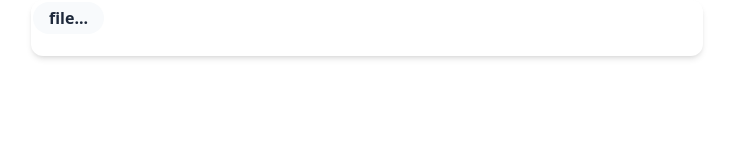
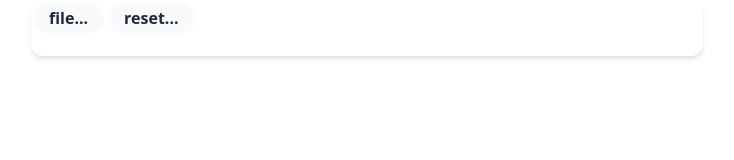
Before and after one commit to johncarmack1984/toh-skill-builder, a Vue app: page / in a window 1280 px wide. Shown: the top 160 px of the page, without its empty margins (273-1007 px from the left). Built offline with nearby package versions, Linux system fonts and the light colour scheme; the HTML template or start-up script is replaced by a standard one.

Commit message:
so much to do. this quick little utility becam a behemoth without my realizing lol

```diff
--- a/src/components/Menu.vue
+++ b/src/components/Menu.vue
@@ -1,10 +1,18 @@
 <script lang="ts">
 import { defineComponent } from "vue";
-import MenuButton from './MenuButton.vue'
+import MenuBarButton from './MenuBarButton.vue'
+
+export interface MenuObjec {
+    [key: string]: any;
+}
+
+export interface MenuBank {
+    [key: string]: MenuObject;
+}
 
 const clickOutside = {
-    mounted: (el: { clickOutsideEvent: { (event: any): void; (this: HTMLElement, ev: MouseEvent): any; }; contains: (arg0: any) => any; }, binding: { value: (arg0: any, arg1: any) => void; }, vnode: any) => {
-        el.clickOutsideEvent = function(event) {
+    mounted: (el: any, binding: any, vnode: any) => {
+        el.clickOutsideEvent = function(event: any) {
             if (!(el === event.target || el.contains(event.target))) {
                 binding.value(event, el);
             }
@@ -21,28 +29,37 @@ export default defineComponent({
     directives: {
         clickOutside,
     },
+    data() {
+        return {
+            showMenuValue: false,
+        }
+    },
     components: {
-        MenuButton,
+        MenuBarButton,
     },
     setup() {
-        const showMenu: Boolean = false
         const MenuOptions: Array<String> = ['new character','save character']
         return {
-            showMenu,
             MenuOptions
         }
     },
     methods: {
-        toggleShow () { this.showMenu = !this.showMenu; console.log(this.showMenu); },
-        hideMenu() { this.showMenu = false; console.log(this.showMenu) },
-    }
+        toggleShowMenu() { this.showMenuValue = !this.showMenuValue; },
+        hideMenu() {  this.showMenuValue = false; },
+    },
+    mounted() {
+        console.log(this.menu.items)
+    },
 })
 </script>
 
 <template>
-    <div class="z-50 text-left pb-1 relative flex flex-row">
-      <div class="z-50 text-left relative" v-clickOutside="toggleShow"></div>
-        <MenuButton label="file" @button-event="showMenu = !showMenu" />
+
+    <div class="z-50 text-left relative" v-clickOutside="hideMenu">
+
+
+        <menu-bar-button :label="menu.label" @button-event="toggleShowMenu()"></menu-bar-button>
+
 
         <transition
         enter-active-class="duration-100 ease-out"
@@ -55,13 +72,13 @@ export default defineComponent({
         <ul
             class="flex flex-col absolute top-11 left-2
             border-[1px] p-2 bg-slate-50 rounded-sm min-w-fit"
-            v-if="(showMenu == true)"
+            v-if="showMenuValue"
         >
-            <li>hello</li>
+            <li v-for="item in menu.items">{{item.label}}</li>
         </ul>
 
         </transition>
 
+    </div>
 
-    </div>
 </template>
--- a/src/components/MenuBar.vue
+++ b/src/components/MenuBar.vue
@@ -1,6 +1,7 @@
 <script lang="ts">
 import { defineComponent } from "vue";
 import Menu from './Menu.vue';
+import type { Menu, MenuBank } from './Menu.vue';
 /* import { RouterLink } from "vue-router"; */
 
 export default defineComponent({
@@ -9,21 +10,30 @@ export default defineComponent({
         /* RouterLink, */
     },
     setup() {
-
+        const menus: MenuBank = [
+            {
+                'label': 'file',
+                'items': [
+                    { 'label': 'new', 'action': "" },
+                ],
+            },
+            {
+                'label': 'reset',
+                'items': [
+                    { 'label': 'all', 'action': "" },
+                ],
+            },
+        ]
+        return {
+            menus,
+        }
     }
 })
 </script>
 
 <template>
-  <header>
-
-
-    <div class="wrapper">
-      <nav>
-          <Menu menu="file" />
+    <div class="z-50 text-left pb-1 relative flex flex-row">
+          <Menu v-for="menu in menus" :menu="menu" />
           <!--RouterLink "share character, URL will contain character values which will auto-save to localStorage"-->
-      </nav>
     </div>
-  </header>
-
 </template>
```
Also changed, not shown: src/components/MenuBarButton.vue (renamed from src/components/MenuButton.vue). Lines whose indentation alone changed are shown as unchanged.
